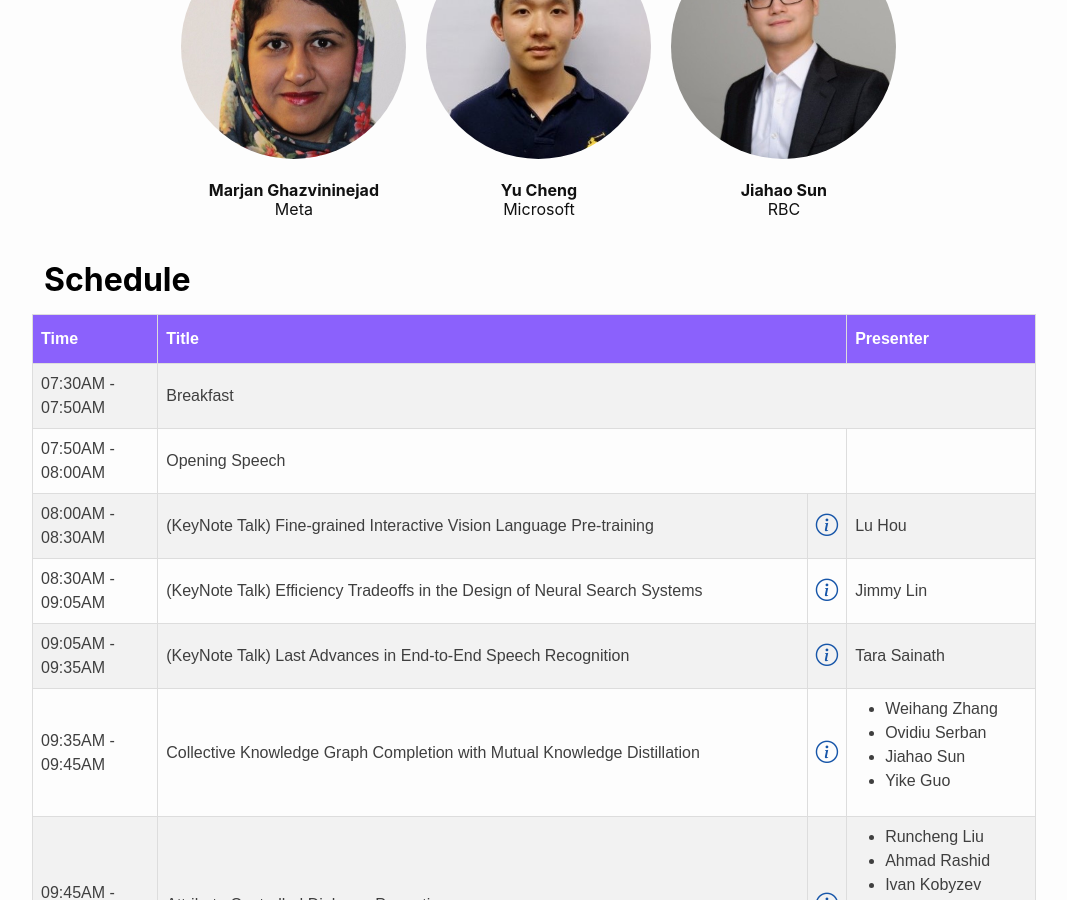
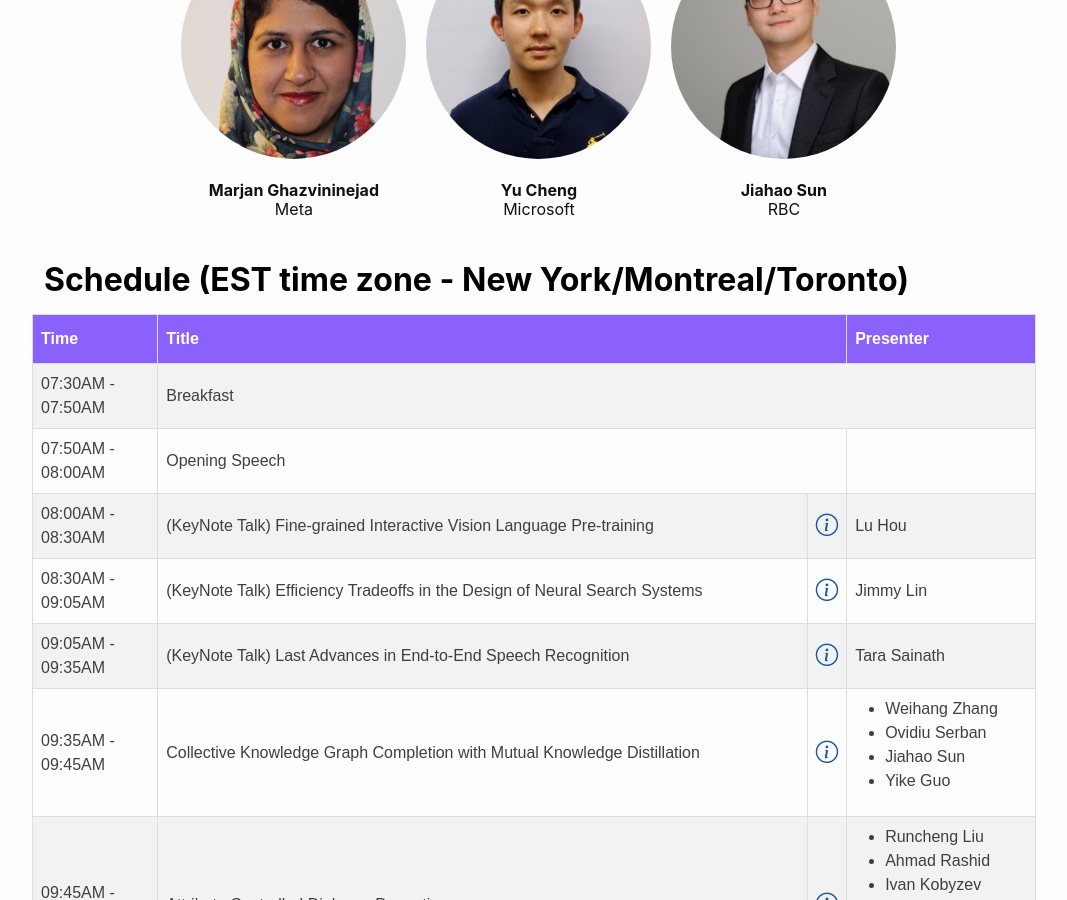
Before and after one commit to neurips2022-enlsp/neurips2022-enlsp.github.io, a Jekyll site: the page built from index.md, in a window 1280 px wide and 900 px high, scrolled down 4390 px. Shown: the whole window, without its empty margins (106-1173 px from the left). Built offline with Jekyll 4.4.1, drawn with Linux system fonts in a browser that asks for light colours; nearby versions of some CDN libraries.

Commit message:
Update index.md

```diff
--- a/index.md
+++ b/index.md
@@ -148,7 +148,7 @@ Authors can submit up to 100 MB of supplementary materials separately. Authors a
 </p>
 
 <!-- Schedule -->
-<h2 class="blackpar_title" id="schedule">Schedule </h2>
+<h2 class="blackpar_title" id="schedule">Schedule (EST time zone - New York/Montreal/Toronto)</h2>
 <p>
 {% include schedule.html %}
 </p>
```
